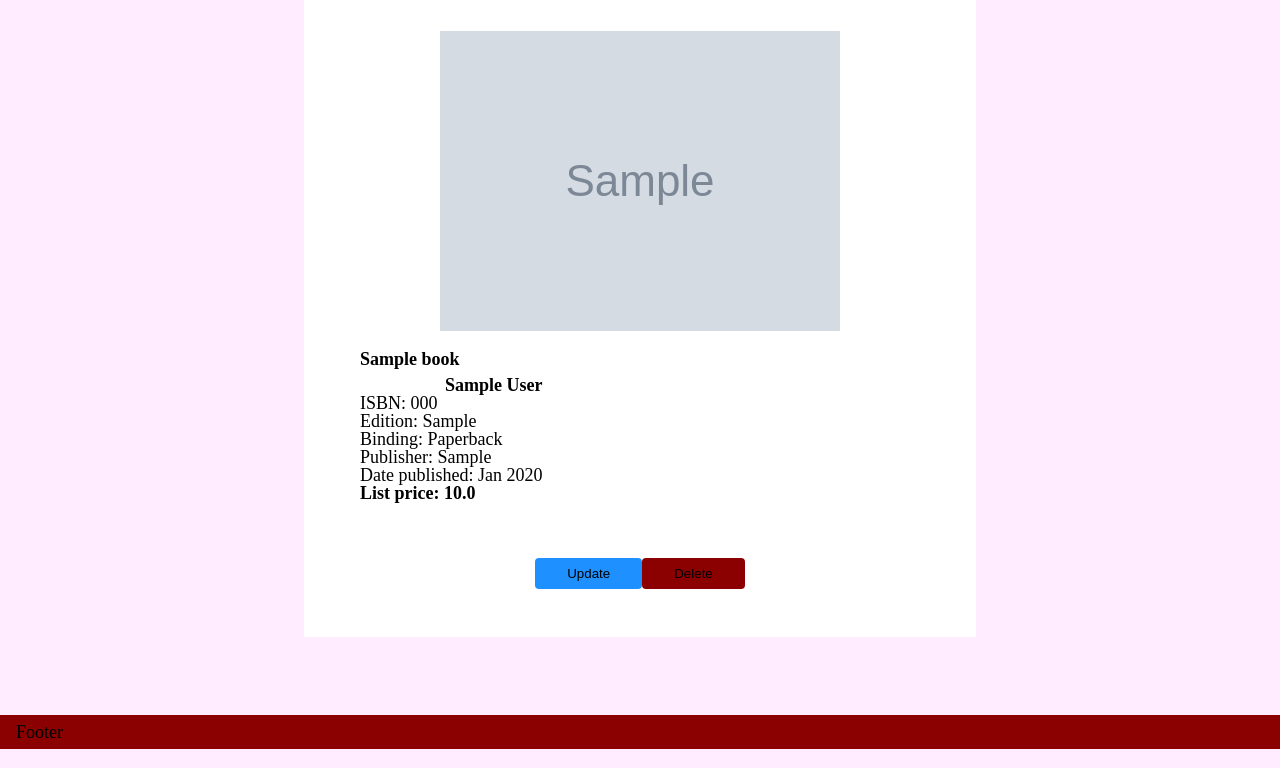
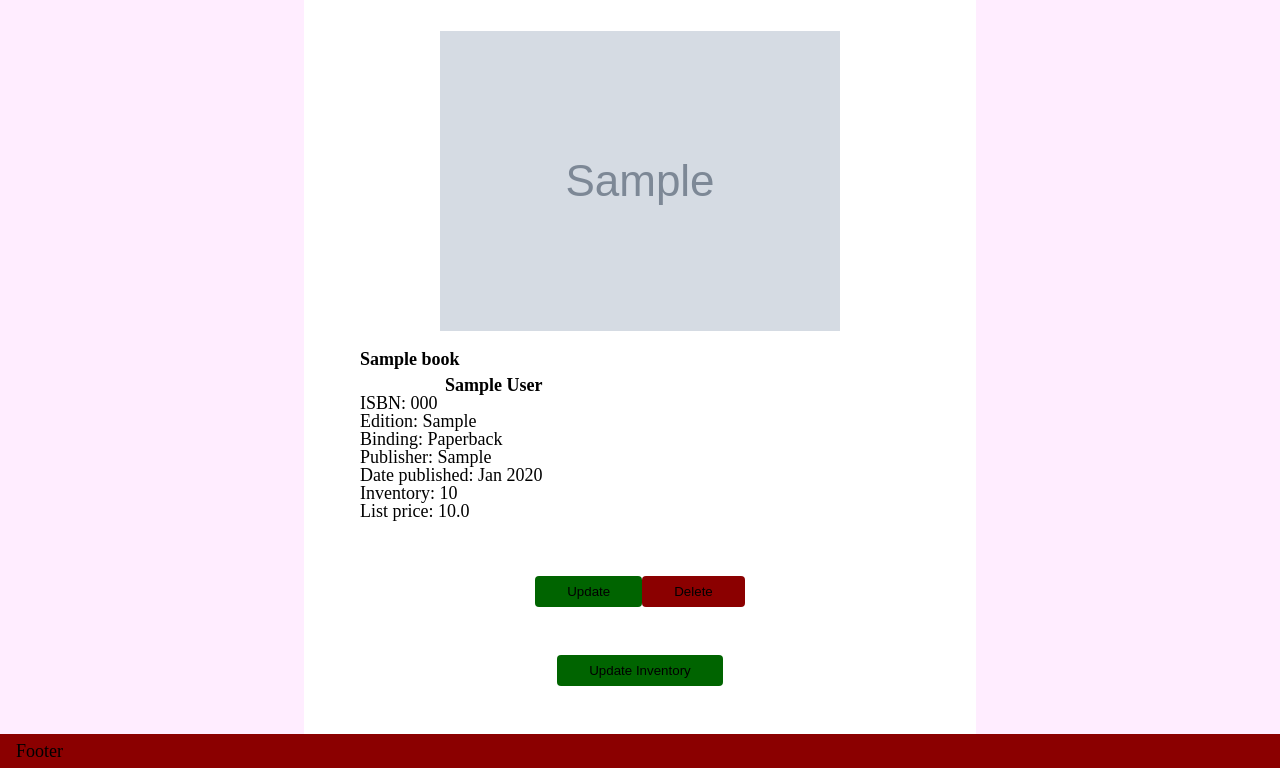
Before and after one commit to jonguz6/BookMoth, a Django app: page /library/book-detail/1 in a window 1280 px wide. Shown: the part 51-819 px from the top of the page. Run offline with Django 3.2, Linux system fonts and the light colour scheme; tables that the repository leaves empty hold one stand-in row (values such as "Sample post"); grey boxes marked "Sample" are stand-in pictures; some web fonts are replaced.

Commit message:
feature(LP): create inventory model with CRUD views and integration with books

```diff
--- a/LibraryProject/settings.py
+++ b/LibraryProject/settings.py
@@ -44,6 +44,7 @@ INSTALLED_APPS = [
     'django.contrib.messages',
     'django.contrib.staticfiles',
     'library',
+    'betterforms',
 ]
 
 MIDDLEWARE = [
--- a/library/admin.py
+++ b/library/admin.py
@@ -1,5 +1,6 @@
 from django.contrib import admin
 
-from library.models import Book
+from library.models import Book, Inventory
 
 admin.site.register(Book)
+admin.site.register(Inventory)
--- a/library/models.py
+++ b/library/models.py
@@ -20,3 +20,13 @@ class Book(models.Model):
 
     def __str__(self):
         return f"'{self.title}' by {self.author} ({self.published})"
+
+
+class Inventory(models.Model):
+    book = models.OneToOneField(Book,
+                                on_delete=models.CASCADE,
+                                related_name="inventory")
+    amount_stored = models.IntegerField(default=0)
+
+    def __str__(self):
+        return f"{self.book.title} Inventory: {self.amount_stored}"
--- a/library/templates/book/book_detail_template.html
+++ b/library/templates/book/book_detail_template.html
@@ -35,22 +35,38 @@
                             {{ object.published | date:'M Y' }}
                         </span>
                     </li>
+                    <li>
+                        <span class="object-detail object-descriptor">Inventory:</span>
+                        <span class="object-detail object-info">
+                            {{ object.inventory.amount_stored }}
+                        </span>
+                    </li>
                 </ul>
                 <div class="object-price">
-                    <h3 class="object-price">
+                    <span class="object-price object-descriptor">
                         List price:
+                    </span>
+                    <span class="object-price object-info">
                         {{ object.list_price }}
-                    </h3>
+                    </span>
                 </div>
             </div>
         </div>
         <div class="buttons">
-            <input type="button" class="button button-create" value="Update"
+            <input type="button"
+                   class="button button-update"
+                   value="Update"
                    onclick="location.href=
                            '{% url 'library:book-update' pk=object.pk %}'">
             <input type="button" class="button button-delete" value="Delete"
                    onclick="location.href=
                            '{% url 'library:book-delete' pk=object.pk %}'">
         </div>
+        <div class="buttons">
+            <input type="button"
+                   class="button button-update"
+                   value="Update Inventory"
+                   onclick="location.href='{% url 'library:inventory-update' pk=object.inventory.pk %}'">
+        </div>
     </div>
 {% endblock %}
--- /dev/null
+++ b/library/templates/inventory/inventory_index.html
@@ -0,0 +1,6 @@
+{% extends 'book_base.html' %}
+{% block content %}
+    <div class="content flex column">
+        <a href="{% url 'library:inventory-list' %}" class="link main-site">Inventories</a>
+    </div>
+{% endblock %}
--- a/library/urls.py
+++ b/library/urls.py
@@ -22,5 +22,21 @@ urlpatterns = [
     path(
         'book-delete/<pk>', views.BookDeleteView.as_view(), name="book-delete"
     ),
+
+    path(
+        'inventory-create/', views.InventoryCreateView.as_view(), name="inventory-create"
+    ),
+    path(
+        'inventory-list/', views.InventoryListView.as_view(), name="inventory-list"
+    ),
+    path(
+        'inventory-detail/<pk>', views.InventoryDetailView.as_view(), name="inventory-detail"
+    ),
+    path(
+        'inventory-update/<pk>', views.InventoryUpdateView.as_view(), name="inventory-update"
+    ),
+    path(
+        'inventory-delete/<pk>', views.InventoryDeleteView.as_view(), name="inventory-delete"
+    ),
 ]
 urlpatterns += static(settings.MEDIA_URL, document_root=settings.MEDIA_ROOT)
--- a/library/views.py
+++ b/library/views.py
@@ -25,7 +25,7 @@ class BookDetailView(views.DetailView):
 class BookUpdateView(views.UpdateView):
     model = models.Book
     template_name = "book/book_update_template.html"
-    fields = "__all__"
+    form_class = forms.BookForm
     success_url = reverse_lazy("library:book-list")
 
 
@@ -35,6 +35,36 @@ class BookDeleteView(views.DeleteView):
     success_url = reverse_lazy("library:book-list")
 
 
+class InventoryCreateView(views.CreateView):
+    model = models.Inventory
+    template_name = "inventory/inventory_create_template.html"
+    form_class = forms.InventoryForm
+    success_url = reverse_lazy("library:inventory-list")
+
+
+class InventoryListView(views.ListView):
+    model = models.Inventory
+    template_name = "inventory/inventory_list_template.html"
+
+
+class InventoryDetailView(views.DetailView):
+    model = models.Inventory
+    template_name = "inventory/inventory_detail_template.html"
+
+
+class InventoryUpdateView(views.UpdateView):
+    model = models.Inventory
+    template_name = "inventory/inventory_update_template.html"
+    form_class = forms.InventoryForm
+    success_url = reverse_lazy("library:inventory-list")
+
+
+class InventoryDeleteView(views.DeleteView):
+    model = models.Inventory
+    template_name = "inventory/inventory_delete_template.html"
+    success_url = reverse_lazy("library:inventory-list")
+
+
 def index(request):
     return render(
         request, template_name="book/book_index.html"
--- a/static/style.css
+++ b/static/style.css
@@ -10,6 +10,24 @@ body {
     display: flex;
     flex-direction: column;
 }
+
+h1, h2, h3 {
+    font-weight: bold;
+}
+
+h1 {
+    text-align: left;
+    padding: .5rem 0;
+}
+
+h2 {
+    text-align: right;
+}
+
+li.object-list {
+    padding: 0.5rem 0;
+}
+
 a {
     text-decoration: none;
     color: red;
@@ -45,18 +63,6 @@ main {
     flex-shrink: 0;
     padding: .5rem 1rem;
 
-}
-h1, h2, h3 {
-    font-weight: bold;
-}
-
-h1 {
-    text-align: left;
-    padding: .5rem 0;
-}
-
-h2 {
-    text-align: right;
 }
 
 div.content {
```
Also changed, not shown: library/forms.py (+22 -5 lines), library/templates/inventory/inventory_create_template.html (added, +16 -0 lines), library/templates/inventory/inventory_delete_template.html (added, +24 -0 lines), library/templates/inventory/inventory_detail_template.html (added, +28 -0 lines), library/templates/inventory/inventory_list_template.html (added, +29 -0 lines), library/templates/inventory/inventory_update_template.html (added, +23 -0 lines), library/migrations/0003_auto_20210401_2048.py (added).
